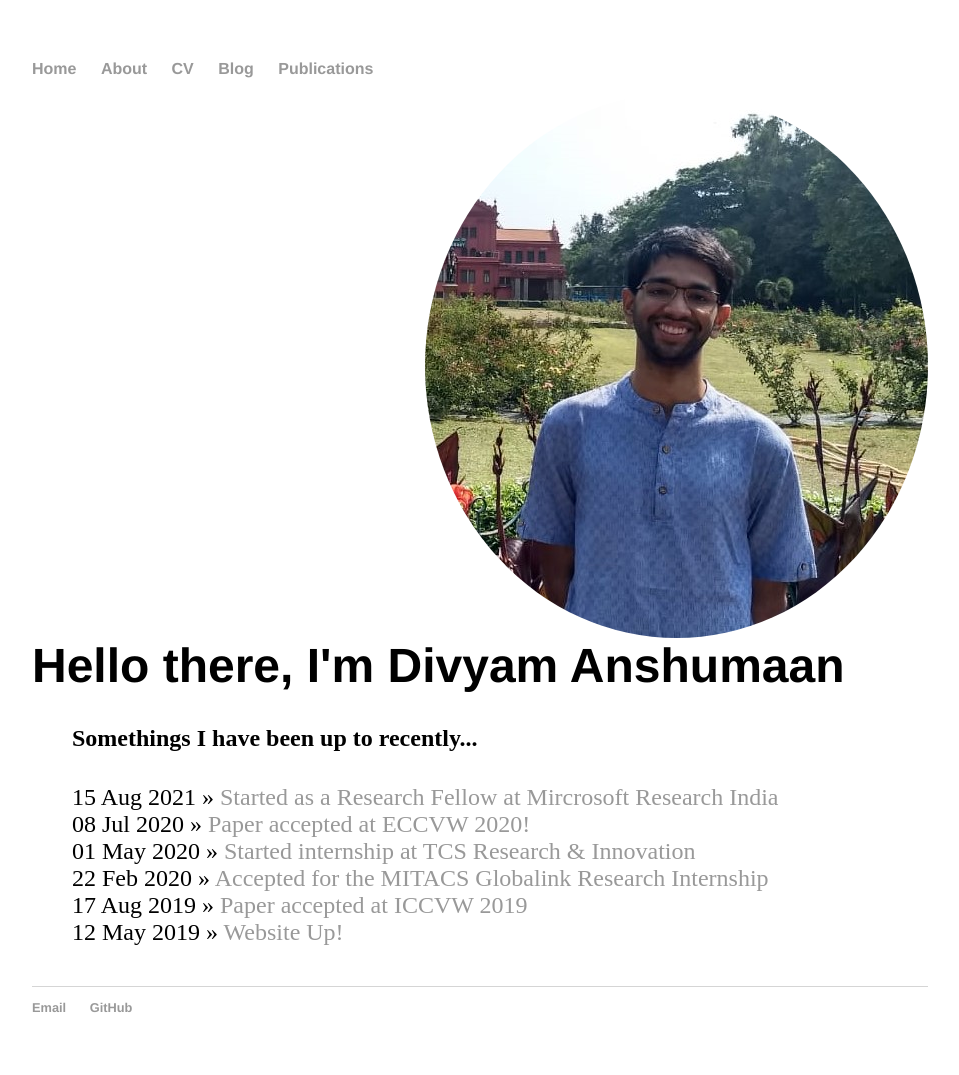
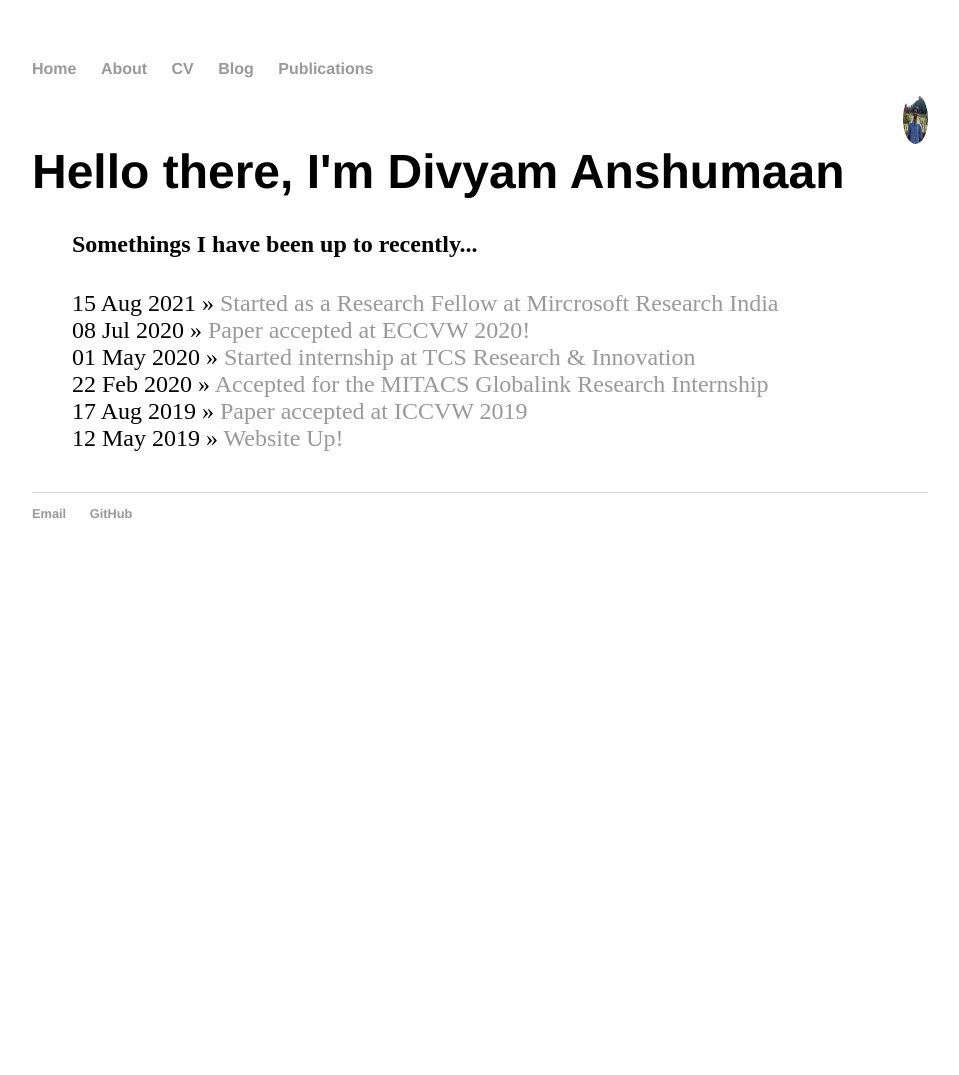
Before and after one commit to divyam02/divyam02_backup.github.io, a Jekyll site: the page built from index.html, in a window 1280 px wide. Shown: the whole page, without its empty margins (160-1119 px from the left). Built offline with Jekyll 4.4.1, drawn with Linux system fonts in a browser that asks for light colours; after the commit the page ends 900 px from its top, so only the background shows below that.

Commit message:
Update index.html

```diff
--- a/index.html
+++ b/index.html
@@ -3,7 +3,7 @@
 title: Divyam Anshumaan
 ---
 <div class="blurb">
-	<img style="float: right;" alt="" src="images/2022-06-09-divyam-2.jpeg" />
+	<img style="float: right;" alt="" src="images/2022-06-09-divyam-2.jpeg" height="50" width="25"/>
 	<div style="clear: right">
 	<h1>Hello there, I'm Divyam Anshumaan</h1>
 	<p><em></em><a href="/about"></a></p>
```
